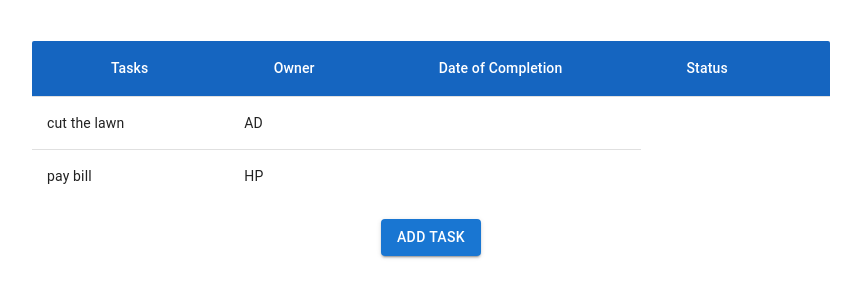
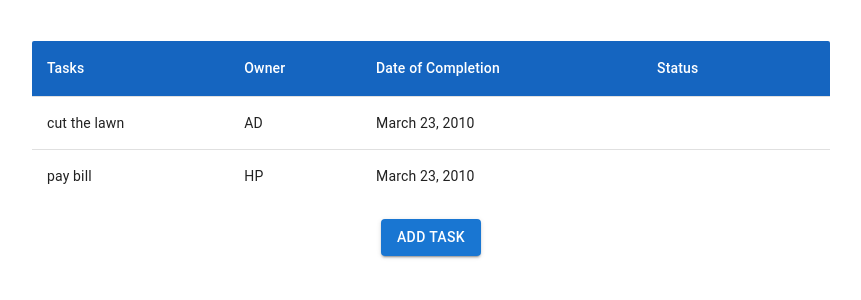
Before and after one commit to arasidobariya/task-wise, a React (Create React App) app: page / in a window 1280 px wide. Shown: the top 300 px of the page, without its empty margins (209-1070 px from the left). Built offline with nearby package versions, Linux system fonts and the light colour scheme.

Commit message:
data render in table -added dynamic approach

```diff
--- a/src/App.js
+++ b/src/App.js
@@ -10,12 +10,12 @@ const dummyData = [{
   id: 't1',
   task: 'cut the lawn',
   owner: 'AD',
-  date: new Date(2020, 7, 14),
+  date: 'March 23, 2010'
 }, {
   id: 't2',
   task: 'pay bill',
   owner: 'HP',
-  date: new Date(2021, 10, 15),
+  date: 'March 23, 2010'
 },
 ]
 function App() {
--- a/src/components/NewTaskForm.js
+++ b/src/components/NewTaskForm.js
@@ -65,15 +65,15 @@ function NewTaskForm(props) {
                         /></Grid>
                     <Grid item xs={12} sm={6}>
                         <LocalizationProvider dateAdapter={AdapterDayjs} className={styles.DatePicker}>
-                            <DemoContainer components={['DatePicker']}>
-                                <DatePicker value={enteredDate} onChange={dateChangeHandler} label="Date of completion" />
+                            <DemoContainer required components={['DatePicker']}>
+                                <DatePicker label="Date of completion" onChange={dateChangeHandler} />
                             </DemoContainer>
                         </LocalizationProvider>
                     </Grid>
                 </Grid>
                 <Stack spacing={2} direction="row" className={styles.stack}>
                     <Link to='/'>   <Button variant="contained" className={styles.button}>Cancel</Button></Link>
-                    <Button type='submit' variant="contained" color="success" className={styles.button}>Save</Button>
+                    <Button type='submit' variant="contained" color="success" className={styles.button}> Save </Button>
 
                 </Stack>
             </Card>
--- a/src/components/Tasks.js
+++ b/src/components/Tasks.js
@@ -21,28 +21,29 @@ function Tasks(props) {
         <Table className={styles.table}>
           <TableHead >
             <TableRow >
-              <StyledTableCell align='center'>Tasks</StyledTableCell>
-              <StyledTableCell align='center'>Owner</StyledTableCell>
-              <StyledTableCell align='center'> Date of Completion</StyledTableCell>
-              <StyledTableCell align='center'>Status </StyledTableCell>
-              <StyledTableCell align='center'> </StyledTableCell>
+              <StyledTableCell >Tasks</StyledTableCell>
+              <StyledTableCell>Owner</StyledTableCell>
+              <StyledTableCell > Date of Completion</StyledTableCell>
+              <StyledTableCell >Status </StyledTableCell>
+              <StyledTableCell > </StyledTableCell>
             </TableRow>
           </TableHead>
           <TableBody>
             {props.items.map((task) => (
-              <TableRow> <TableCell>{task.task}</TableCell>
+              <TableRow key={task.id} > <TableCell>{task.task} </TableCell>
                 <TableCell> {task.owner}</TableCell>
+                <TableCell>{task.date}</TableCell>
+                <TableCell></TableCell>
                 <TableCell></TableCell>
               </TableRow>
             ))}
-
           </TableBody>
         </Table>
 
       </Grid>
     </Grid>
     <AddTask />
-  </div>
+  </div >
   )
 }
 
--- a/src/components/Tasks.module.css
+++ b/src/components/Tasks.module.css
@@ -5,4 +5,5 @@
     min-width: 275px;
     outline-style: auto;
     outline-color: white;
+    text-align: center;
 }
```
